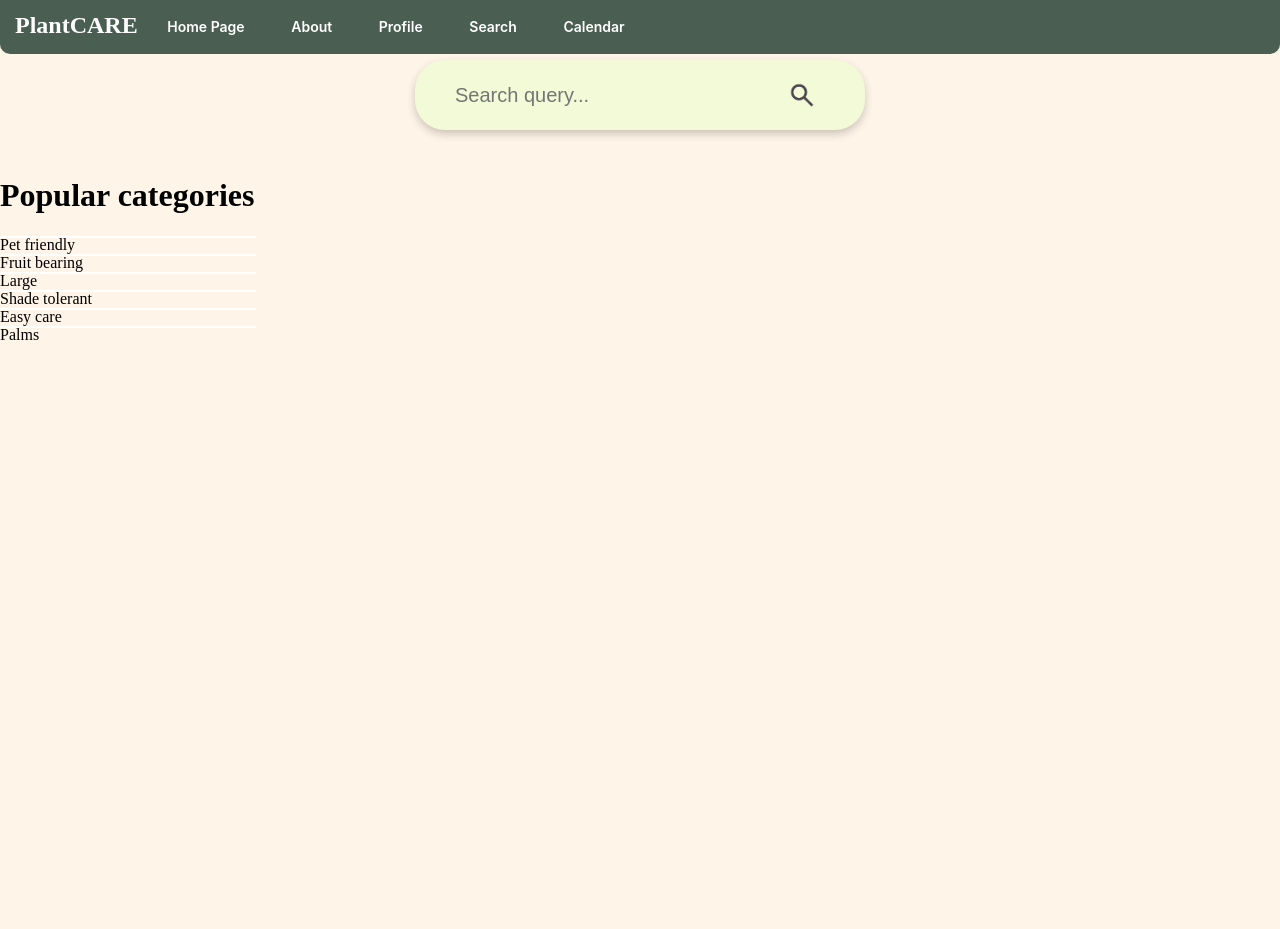
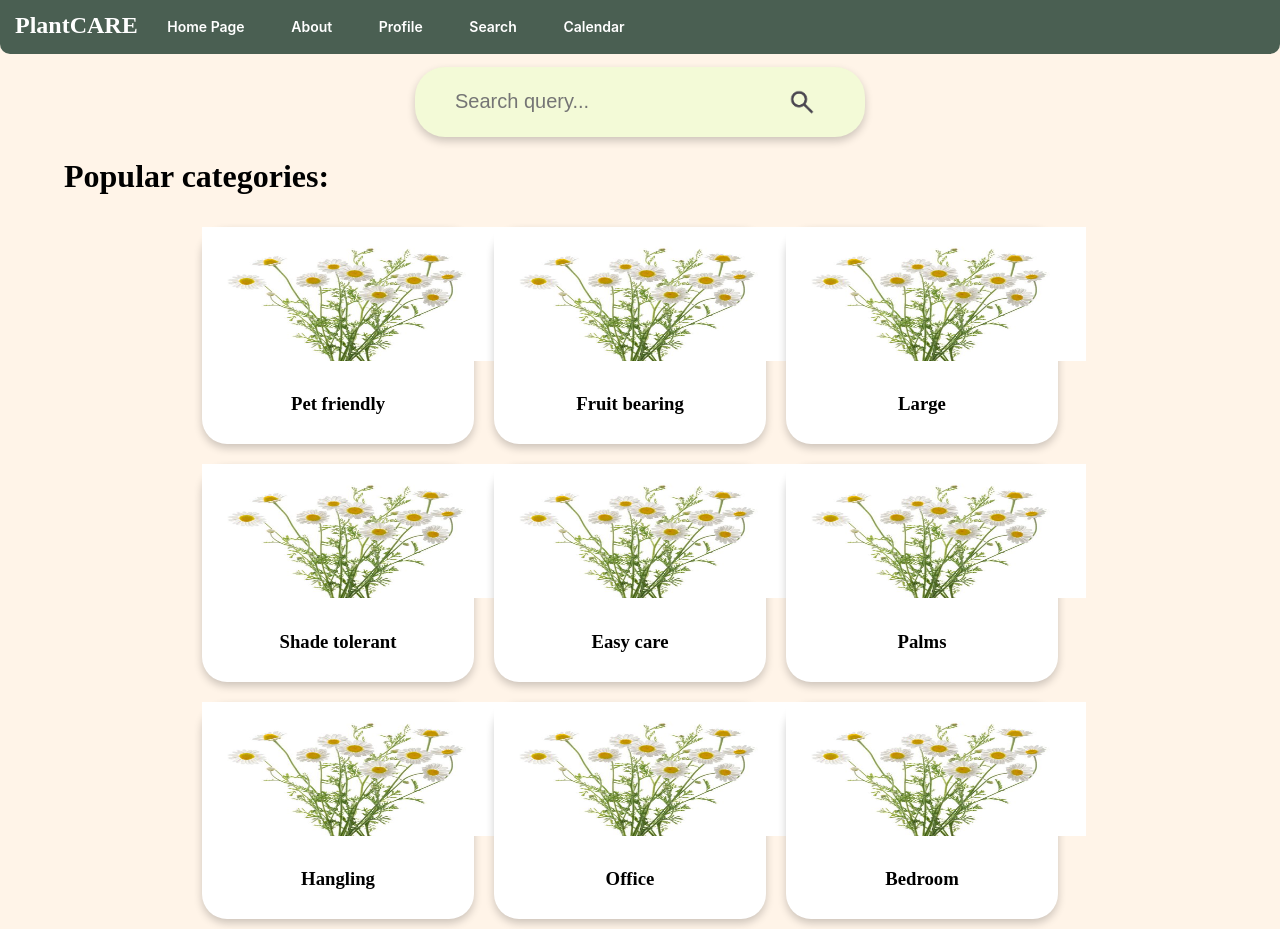
Before and after one commit to essence-666/fontend-project, a Next.js app: page /search in a window 1280 px wide. Before the commit the page ends 800 px from the top, so only its background shows below. Built offline with nearby package versions, Linux system fonts and the light colour scheme.

Commit message:
feat(searchpage): mvp0

```diff
--- a/src/app/search/page.tsx
+++ b/src/app/search/page.tsx
@@ -1,18 +1,70 @@
 import styles from "../styles/search.module.css";
 import Search from "../components/Search";
+import flower from "../../../public/assets/romashki.png";
+import Image from "next/image";
+import Link from "next/link";
 
 const searchPage = () => {
   return (
     <div>
       <Search />
+
+      <h1 style={{ marginLeft: "5%" }}> Popular categories: </h1>
       <div className={styles.categoriesContainer}>
-        <h1> Popular categories </h1>
-        <div className={styles.flowersContainer}> Pet friendly </div>
-        <div className={styles.flowersContainer}> Fruit bearing</div>
-        <div className={styles.flowersContainer}> Large</div>
-        <div className={styles.flowersContainer}> Shade tolerant</div>
-        <div className={styles.flowersContainer}> Easy care</div>
-        <div className={styles.flowersContainer}> Palms</div>
+        <div className={styles.flowersContainer}>
+          <Link href="/" passHref className={styles.Links}>
+            <Image src={flower} alt="not supported" width={300} height={134} />
+            <h3 className={styles.textInsideFlow}>Pet friendly</h3>
+          </Link>
+        </div>
+        <div className={styles.flowersContainer}>
+          <Link href="/" passHref className={styles.Links}>
+            <Image src={flower} alt="not supported" width={300} height={134} />
+            <h3 className={styles.textInsideFlow}>Fruit bearing</h3>
+          </Link>
+        </div>
+        <div className={styles.flowersContainer}>
+          <Link href="/" passHref className={styles.Links}>
+            <Image src={flower} alt="not supported" width={300} height={134} />
+            <h3 className={styles.textInsideFlow}>Large</h3>
+          </Link>
+        </div>
+        <div className={styles.flowersContainer}>
+          <Link href="/" passHref className={styles.Links}>
+            <Image src={flower} alt="not supported" width={300} height={134} />
+            <h3 className={styles.textInsideFlow}>Shade tolerant</h3>
+          </Link>
+        </div>
+        <div className={styles.flowersContainer}>
+          <Link href="/" passHref className={styles.Links}>
+            <Image src={flower} alt="not supported" width={300} height={134} />
+            <h3 className={styles.textInsideFlow}>Easy care</h3>
+          </Link>
+        </div>
+        <div className={styles.flowersContainer}>
+          <Link href="/" passHref className={styles.Links}>
+            <Image src={flower} alt="not supported" width={300} height={134} />
+            <h3 className={styles.textInsideFlow}>Palms</h3>
+          </Link>
+        </div>
+        <div className={styles.flowersContainer}>
+          <Link href="/" passHref className={styles.Links}>
+            <Image src={flower} alt="not supported" width={300} height={134} />
+            <h3 className={styles.textInsideFlow}>Hangling</h3>
+          </Link>
+        </div>
+        <div className={styles.flowersContainer}>
+          <Link href="/" passHref className={styles.Links}>
+            <Image src={flower} alt="not supported" width={300} height={134} />
+            <h3 className={styles.textInsideFlow}>Office</h3>
+          </Link>
+        </div>
+        <div className={styles.flowersContainer}>
+          <Link href="/" passHref className={styles.Links}>
+            <Image src={flower} alt="not supported" width={300} height={134} />
+            <h3 className={styles.textInsideFlow}>Bedroom</h3>
+          </Link>
+        </div>
       </div>
     </div>
   );
--- a/src/app/styles/search.module.css
+++ b/src/app/styles/search.module.css
@@ -16,7 +16,7 @@
   display: flex;
   justify-content: center;
   align-items: center;
-  margin-top: 0.5%;
+  margin-top: 1%;
   box-shadow: 0 4px 8px rgba(0, 0, 0, 0.2);
 }
 
@@ -28,14 +28,18 @@
 
 .flowersContainer {
   background-color: white;
-  border: 10px;
-  width: 20%;
-  height: 13%;
+  border-radius: 25px;
+  width: 25%;
+  margin: 10px;
+  text-align: center;
+  box-shadow: 0 4px 8px rgba(0, 0, 0, 0.2);
+  display: inline-block;
 }
 
 .categoriesContainer {
-  display: grid;
-  margin-top: 2%;
+  margin: 0% 0% 0% 15%;
+  align-items: center;
+  justify-items: center;
 }
 
 .searchImage {
@@ -43,3 +47,12 @@
   height: auto;
   padding: 10px;
 }
+
+.textInsideFlow {
+  padding: 10px;
+}
+
+.Links {
+  text-decoration: none;
+  color: black;
+}
```
Also changed, not shown: public/assets/romashki.png (added), 1 other file (tests, documents, lock files or other folders).
